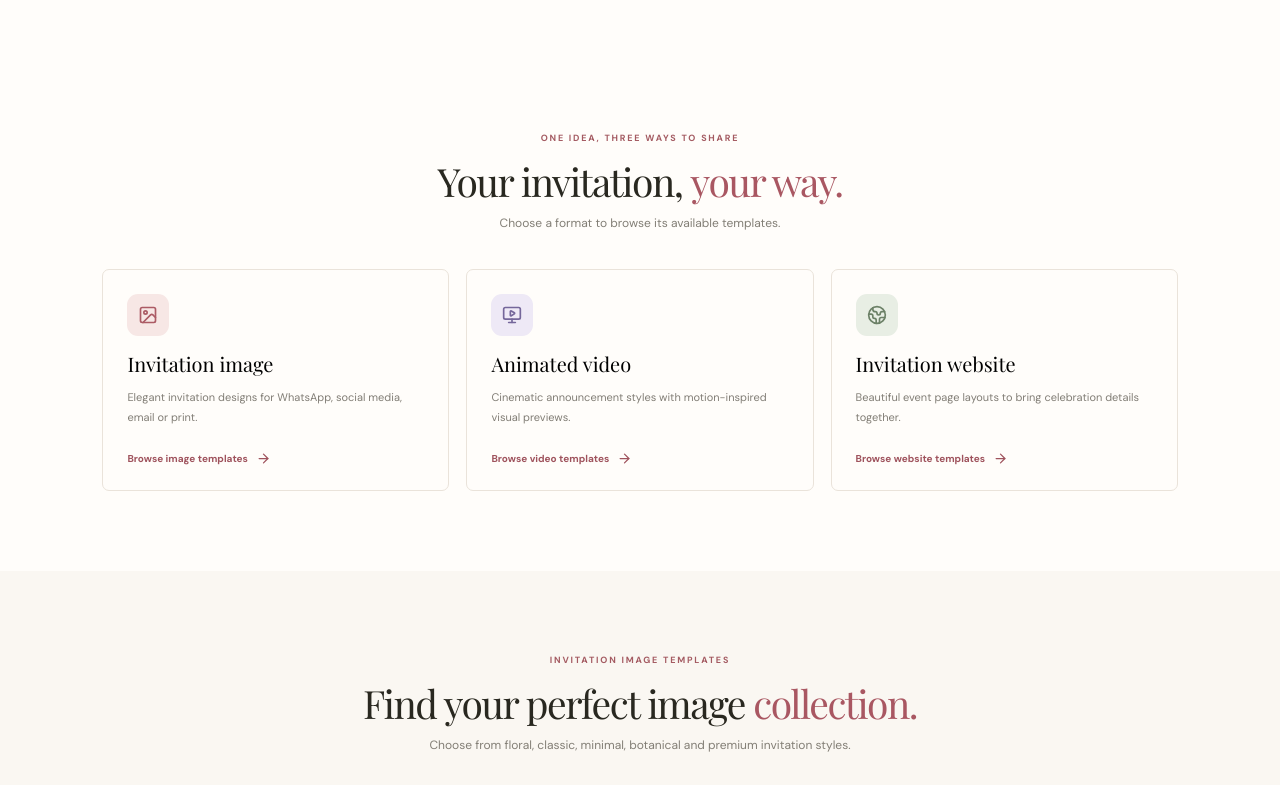
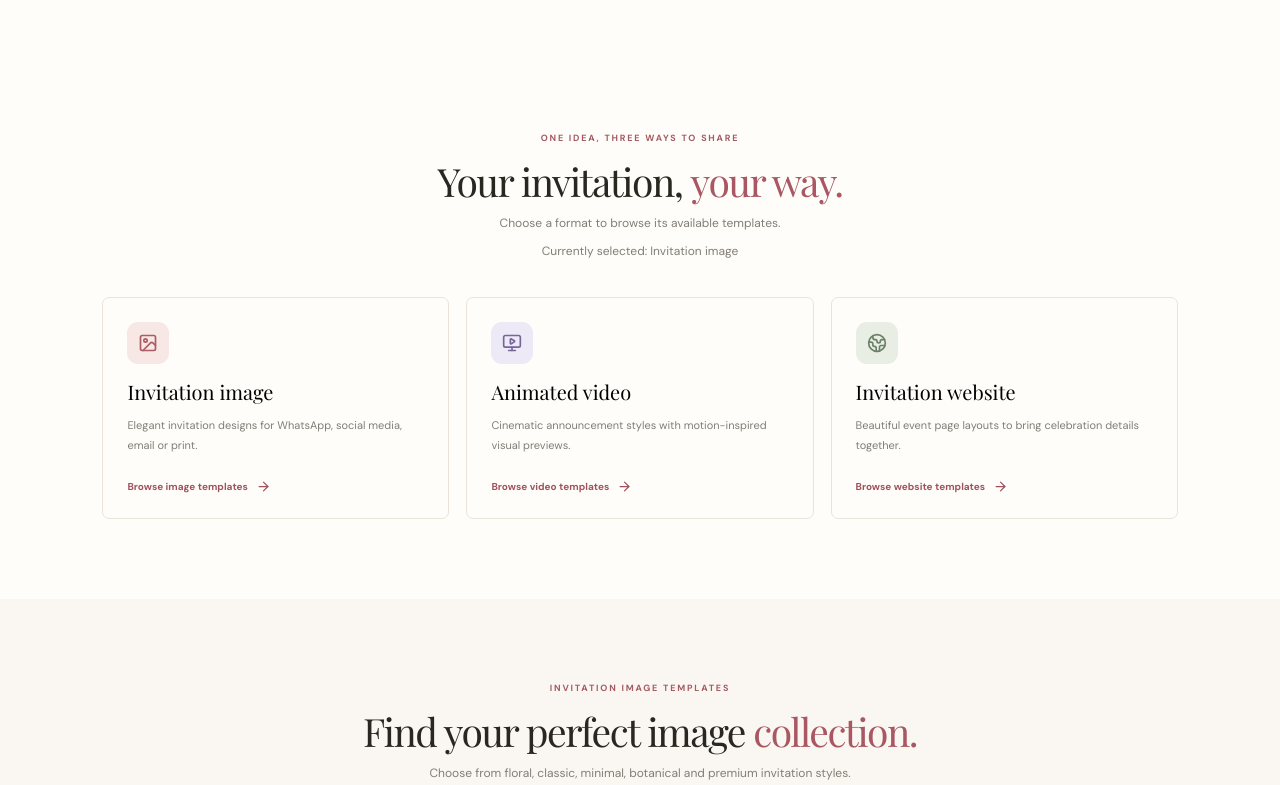
Before and after one commit to rohitrkonde/InvitationPlatform, a React (Vite) app: page / in a window 1280 px wide. Shown: the part 720-1505 px from the top of the page. Built offline with nearby package versions, Linux system fonts and the light colour scheme; a web font is replaced by a local one.

Commit message:
Fix template gallery TypeScript build errors

```diff
--- a/src/App.tsx
+++ b/src/App.tsx
@@ -42,7 +42,7 @@ export default function App(){
     return <section className="template-gallery" id={formatIds[next]} key={formatIds[next]}>
       <div className="section-title"><span className="eyebrow">{next.toUpperCase()} TEMPLATES</span><h2>{title} <em>collection.</em></h2><p>{subtitle}</p></div>
       <div className={next==='Invitation image'?'template-grid image-template-grid':next==='Animated video'?'template-grid video-template-grid':'template-grid website-template-grid'}>
-        {items.map((t,index)=><article className={`template-card ${selectedTemplate===t.id?'chosen':''}`} key={t.id}>
+        {items.map((t)=><article className={`template-card ${selectedTemplate===t.id?'chosen':''}`} key={t.id}>
           <button className={`template-art ${t.style}`} aria-label={`Preview ${t.name}`} onClick={()=>choose(t,next)}>
             {next==='Invitation image' ? <span className="paper-invite"><small>{t.label}</small><strong>Aarav <i>&</i><br/>Ananya</strong><span className="ornament">✳ ─ ✳</span><b>22 · 02 · 2027</b><small>THE GARDEN PALACE · PUNE</small></span> :
              next==='Animated video' ? <span className="video-template-inner"><i className="template-play">▶</i><small>{t.label}</small><strong>Aarav <i>&</i> Ananya</strong><b>22 · 02 · 2027</b><span className="fake-timeline"><i/></span></span> :
@@ -60,7 +60,7 @@ export default function App(){
     <main>
       <section className="hero" id="home"><div className="hero-copy"><span className="eyebrow"><Sparkles size={14}/> A LITTLE MAGIC FOR YOUR BIG DAY</span><h1>Make it a moment<br/>worth <em>remembering.</em></h1><p>Beautiful invitations for life's most meaningful moments. Browse a design, choose your favorite, and make your celebration feel personal.</p><div className="actions"><a className="btn dark" href="#designs">Browse templates <ArrowRight size={16}/></a><a className="btn outline" href="#how">How it works</a></div><div className="promise"><Check size={16}/> Curated designs <Check size={16}/> Start free <Check size={16}/> Made for sharing</div></div>
       <div className="hero-art"><div className="circle"></div><div className="hero-card"><span className="flower">✳</span><small>TOGETHER WITH THEIR FAMILIES</small><h2>Aarav <i>&</i><br/>Ananya</h2><hr/><p>REQUEST THE PLEASURE<br/>OF YOUR COMPANY</p><h3>22 · 02 · 2027</h3><small>THE GARDEN PALACE · PUNE</small><span className="foot">JOYFULLY BEGINNING FOREVER</span></div><div className="floating">Made with love <Heart size={14}/></div></div></section>
-      <section className="products" id="designs"><div className="section-title"><span className="eyebrow">ONE IDEA, THREE WAYS TO SHARE</span><h2>Your invitation, <em>your way.</em></h2><p>Choose a format to browse its available templates.</p></div><div className="product-grid">
+      <section className="products" id="designs"><div className="section-title"><span className="eyebrow">ONE IDEA, THREE WAYS TO SHARE</span><h2>Your invitation, <em>your way.</em></h2><p>Choose a format to browse its available templates.</p><p className="format-current">Currently selected: {format}</p></div><div className="product-grid">
         <button className="product" onClick={()=>browse('Invitation image')}><span className="product-icon rose"><Image/></span><h3>Invitation image</h3><p>Elegant invitation designs for WhatsApp, social media, email or print.</p><b>Browse image templates <ArrowRight size={15}/></b></button>
         <button className="product" onClick={()=>browse('Animated video')}><span className="product-icon lilac"><MonitorPlay/></span><h3>Animated video</h3><p>Cinematic announcement styles with motion-inspired visual previews.</p><b>Browse video templates <ArrowRight size={15}/></b></button>
         <button className="product" onClick={()=>browse('Invitation website')}><span className="product-icon sage"><Globe2/></span><h3>Invitation website</h3><p>Beautiful event page layouts to bring celebration details together.</p><b>Browse website templates <ArrowRight size={15}/></b></button>
```
